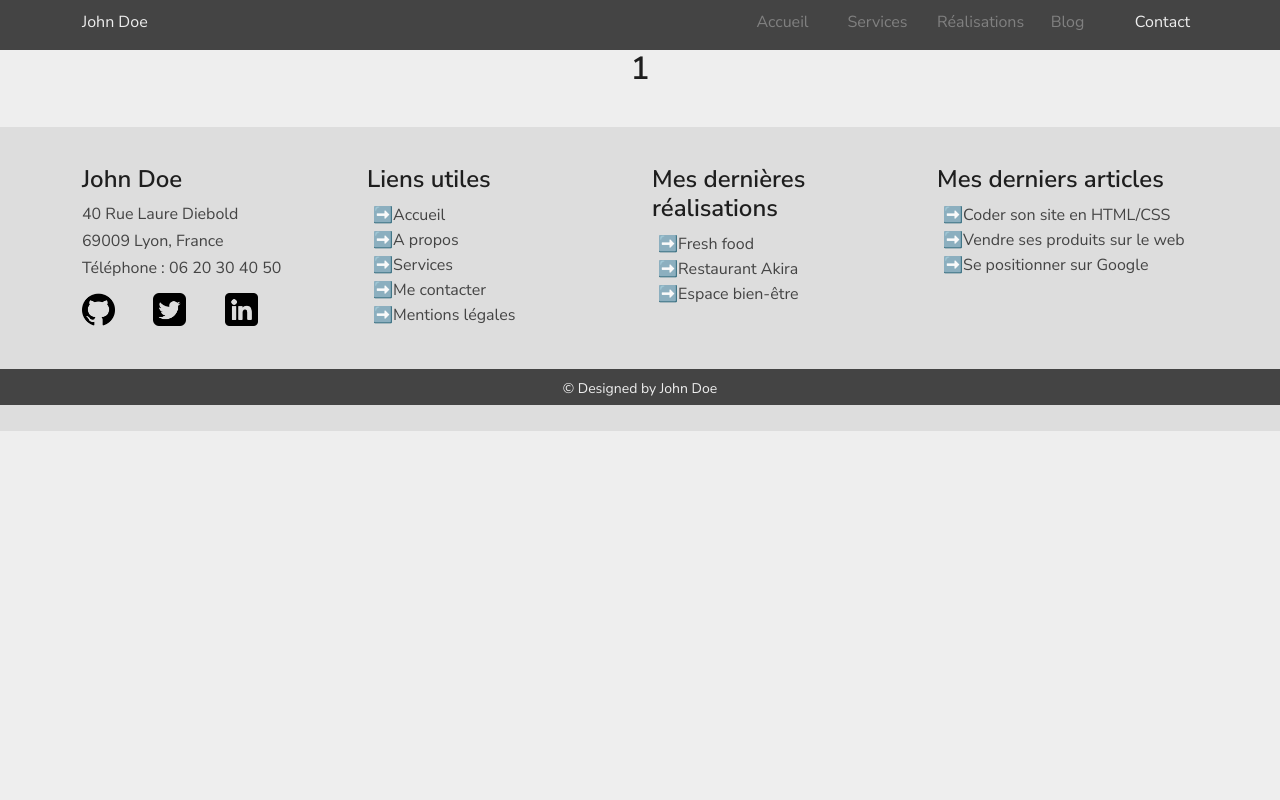
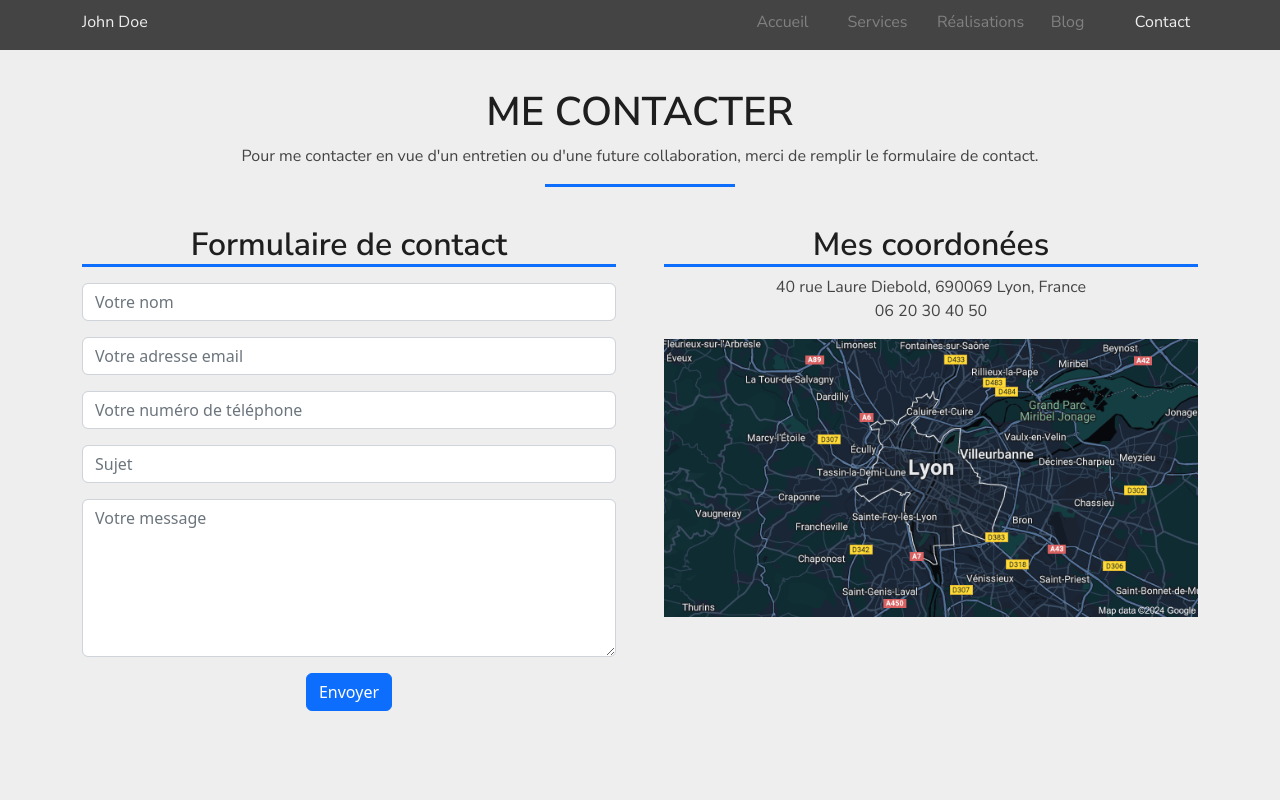
Before and after one commit to Uria-WebDev/JohnDoeCV, a React (Create React App) app: page /contact in a window 1280 px wide. Shown: the top 800 px of the page. Built offline with nearby package versions, Linux system fonts and the light colour scheme.

Commit message:
add functional form

```diff
--- a/src/index.css
+++ b/src/index.css
@@ -126,6 +126,10 @@ body {
     width: 100%;
 }
 
+.height-30 {
+    height: 30%;
+}
+
 .margin-top-3 {
     margin-top: 3%;
 }
--- a/src/pages/Contact.jsx
+++ b/src/pages/Contact.jsx
@@ -1,7 +1,76 @@
+import Lyon from '../img/contact/Lyon.png';
+
 function Contact() {
+
+  const handleSubmit = (e) => {
+    e.preventDefault();
+
+    const form = e.target;
+
+    const elements = form.elements;
+
+    const username = elements.username.value;
+    const email = elements.email.value;
+    const tel = elements.tel.value;
+    const subject = elements.subject.value;
+    const text = elements.text.value;
+
+    if (elements.username.value  === '' || elements.email.value  === '' || elements.tel.value  === '' || elements.tel.value  === '' || elements.subject.value  === '' || elements.text.value  === '') {
+      alert('Tout les champs doivent être remplis');
+    }
+
+    else {
+      form.reset();
+      alert(`${username} , Votre message à bien été envoyé`);
+    }
+  }
+
     return (
-      <div className="">
-        <h2>1</h2>
+      <div className="margin-bottom-10">
+        <section className='container padding-top-3 margin-bottom-3'>
+          <h1>
+            ME CONTACTER
+          </h1>
+          <p>Pour me contacter en vue d'un entretien ou d'une future collaboration, merci de remplir le formulaire de contact.</p>
+          <div className='row'>
+            <div className='col-lg-5'></div>
+            <div className='col-lg-2 border-bottom-blue'></div>
+            <div className='col-lg-5'></div>
+          </div>
+        </section>
+
+        <section className="container">
+          <div className="row gap-4">
+            <form className="col" onSubmit={handleSubmit}>
+              <h2 className="border-bottom-blue margin-bottom-3">Formulaire de contact</h2>
+              <div className="form-group margin-bottom-3">
+                <input type="username" id='username' className="form-control" placeholder="Votre nom" />
+              </div>
+              <div className="form-group margin-bottom-3">
+                <input type="email" id='email' className="form-control" placeholder="Votre adresse email" />
+              </div>
+              <div className="form-group margin-bottom-3">
+                <input type="tel" id='tel' className="form-control" placeholder="Votre numéro de téléphone" />
+              </div>
+              <div className="form-group margin-bottom-3">
+                <input type="subject" id='subject' className="form-control" placeholder="Sujet" />
+              </div>
+              <div className="form-group">
+                <textarea type="text" id='text' rows='6' className="form-control height-30" placeholder="Votre message" />
+              </div>
+              <button id="submit" className='btn btn-primary margin-top-3'>
+                Envoyer
+              </button>
+            </form>
+
+            <div className="col">
+              <h2 className="border-bottom-blue">Mes coordonées</h2>
+              <p>40 rue Laure Diebold, 690069 Lyon, France<br />
+              06 20 30 40 50</p>
+              <img src={Lyon} alt='Localisation de Lyon' className='width-100' />
+            </div>
+          </div>
+        </section>
       </div>
     );
   }
```
Also changed, not shown: src/img/contact/Lyon.png (added).
